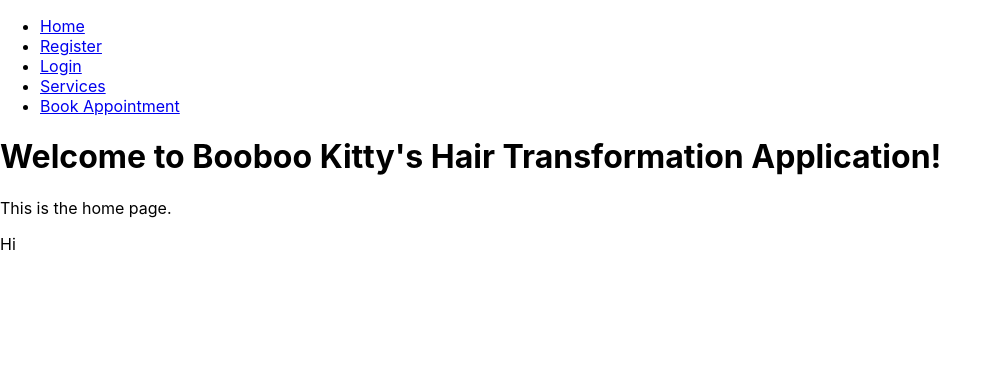
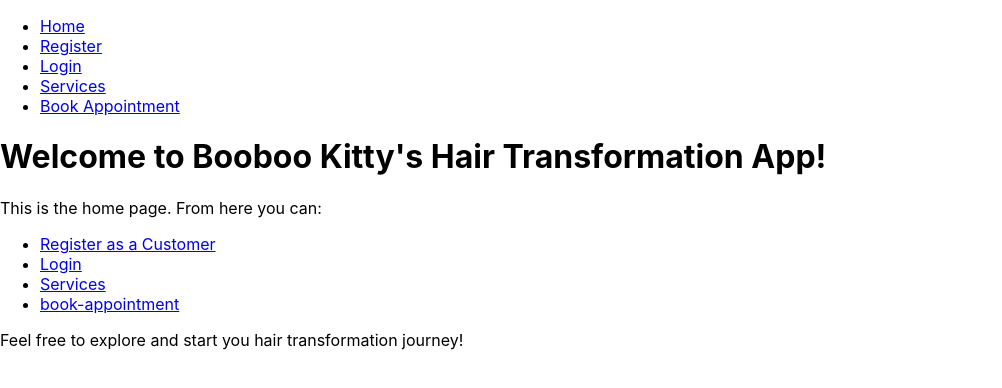
Before and after one commit to joycelinemarealle/HairBusinessApplication, a React (Create React App) app in the folder frontend/: page / in a window 1280 px wide. Shown: the top 388 px of the page, without its empty margins (0-1002 px from the left). Built offline with nearby package versions, Linux system fonts and the light colour scheme.

Commit message:
added register, log in and services link in home page

```diff
--- a/frontend/src/pages/Home.js
+++ b/frontend/src/pages/Home.js
@@ -1,11 +1,18 @@
 import React from 'react';
+import {Link} from 'react-router-dom';
 
 function Home(){
     return (
         <div>
-            <h1>Welcome to Booboo Kitty's Hair Transformation Application! </h1>
-            <p> This is the home page. </p>
-            <p> Hi </p>
+            <h1>Welcome to Booboo Kitty's Hair Transformation App! </h1>
+            <p> This is the home page. From here you can: </p>
+            <ul>
+                <li><Link to="/register">Register as a Customer</Link></li>
+                <li><Link to="/login">Login</Link></li>
+                <li><Link to="/services">Services</Link></li>
+                <li><Link to="/book-appointment">book-appointment</Link></li>
+            </ul>
+            <p>Feel free to explore and start you hair transformation journey!</p>
         </div>
     );
 }
--- a/frontend/src/pages/Services.js
+++ b/frontend/src/pages/Services.js
@@ -19,10 +19,10 @@ function Services(){
             //2c Extract array from '{services: [...] and save to state}'
             setServices(json.services);
         })
-        .catch(() => {
-            //2d If any step fails, set an error message
-            setError('Failed to load services.');
-        })
+        .catch(err  => {
+            console.error('Fetch error:', err);
+            setError('Failed to load services: ${err.message}');
+        });
 
     },[]); //empty dependency array means this runs only once
 
```
